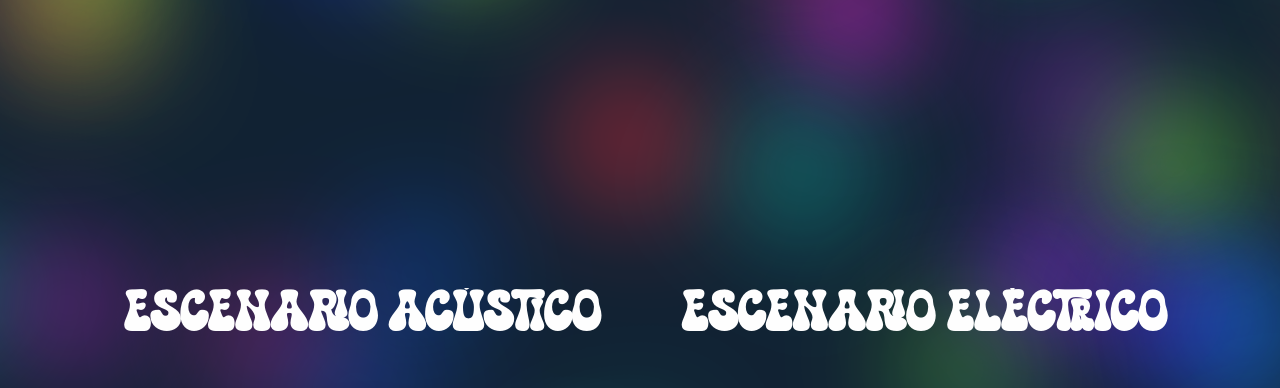
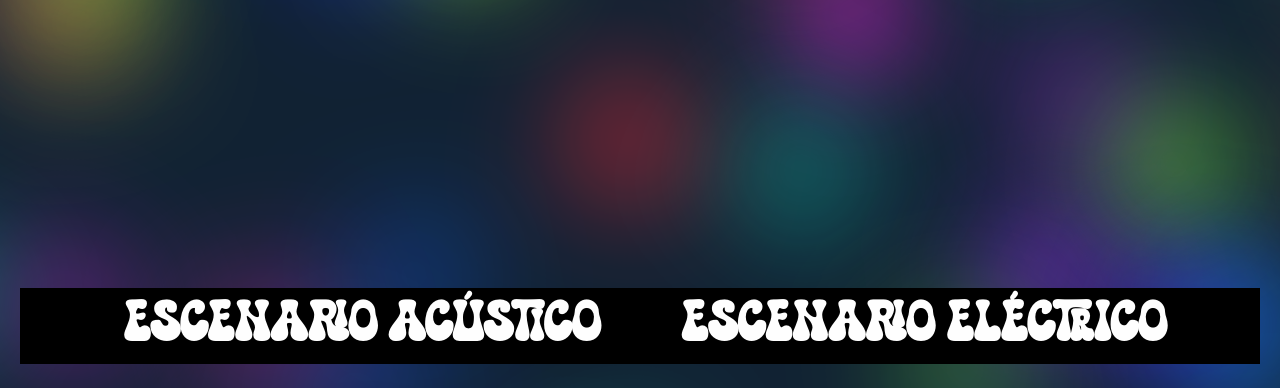
Before and after one commit to jeesssik/ORT-ART2024, a plain HTML site: page index.html in a window 1280 px wide. Shown: the part 412-800 px from the top of the page. Drawn offline with Linux system fonts and the light colour scheme; no server answers.

Commit message:
Add sticky header functionality to time-line section in index.html and main.css

```diff
--- a/index.html
+++ b/index.html
@@ -70,7 +70,7 @@
 
   <div class="fixed-background"></div>
   <div class="content">
-  <div class="header content">
+  <div class="header content ">
     <div class="header__wrapper">
       <p class="header__title" data-text="ORT ART">ORT ART</p>
       <p class="header__date">7 de Noviembre</p>
@@ -78,9 +78,9 @@
   </div>
   <div class="road-map">
     <div class="time-line">
-      <div class="time-line__header">
-        <span class="time-line__stage time-line__stage--left">Escenario Acústico</span>
-        <span class="time-line__stage time-line__stage--right">Escenario Eléctrico</span>
+      <div class="time-line__header sticky">
+        <span class="time-line__stage time-line__stage--left ">Escenario Acústico</span>
+        <span class="time-line__stage time-line__stage--right ">Escenario Eléctrico</span>
       </div>
 
       <div class="time-line__container">
--- a/styles/main.css
+++ b/styles/main.css
@@ -948,3 +948,15 @@ background-image: linear-gradient(
 ); */
 
 }
+
+.sticky {
+  position: sticky;
+  top: 0;
+  background-color: #000000; /* Fondo para que el texto sea visible */
+  padding: 10px 0;
+  z-index: 1000;
+}
+
+.road-map, .time-line {
+  overflow: visible; /* Importante para que sticky funcione */
+}
```
